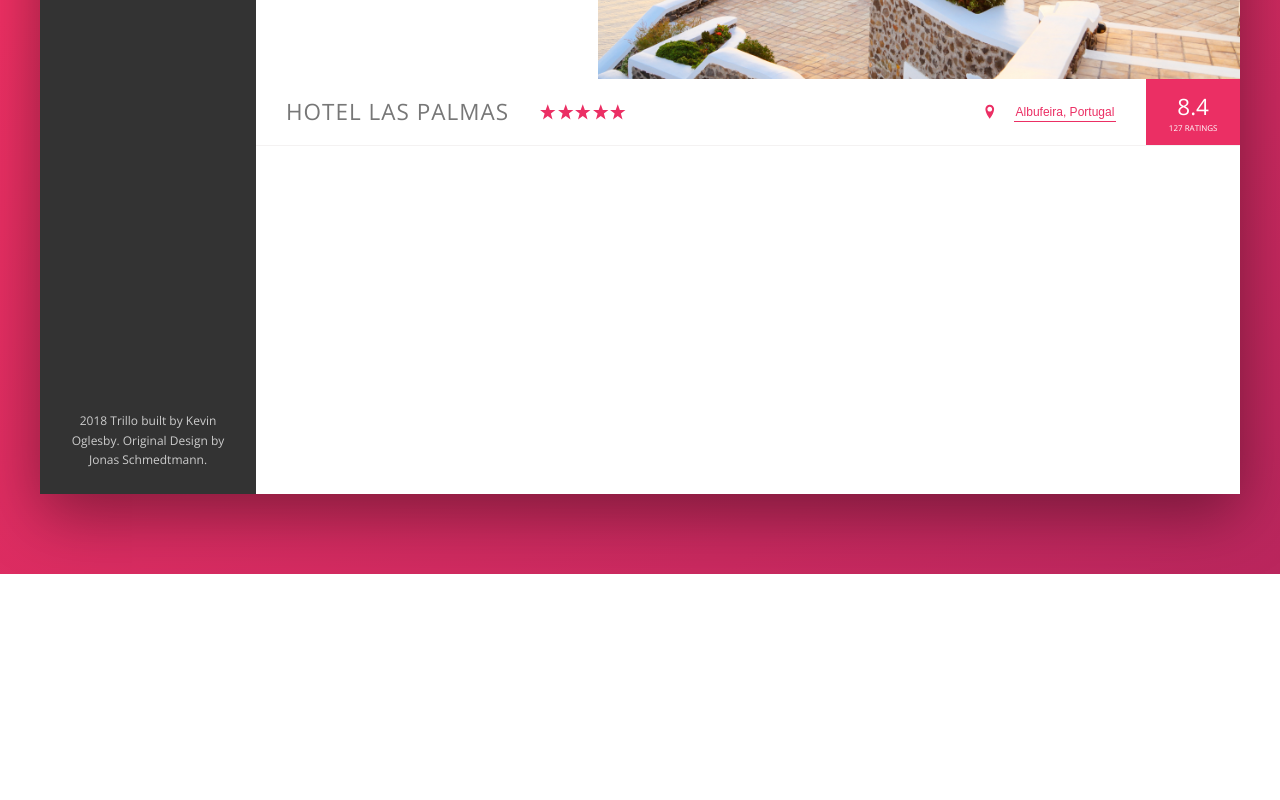
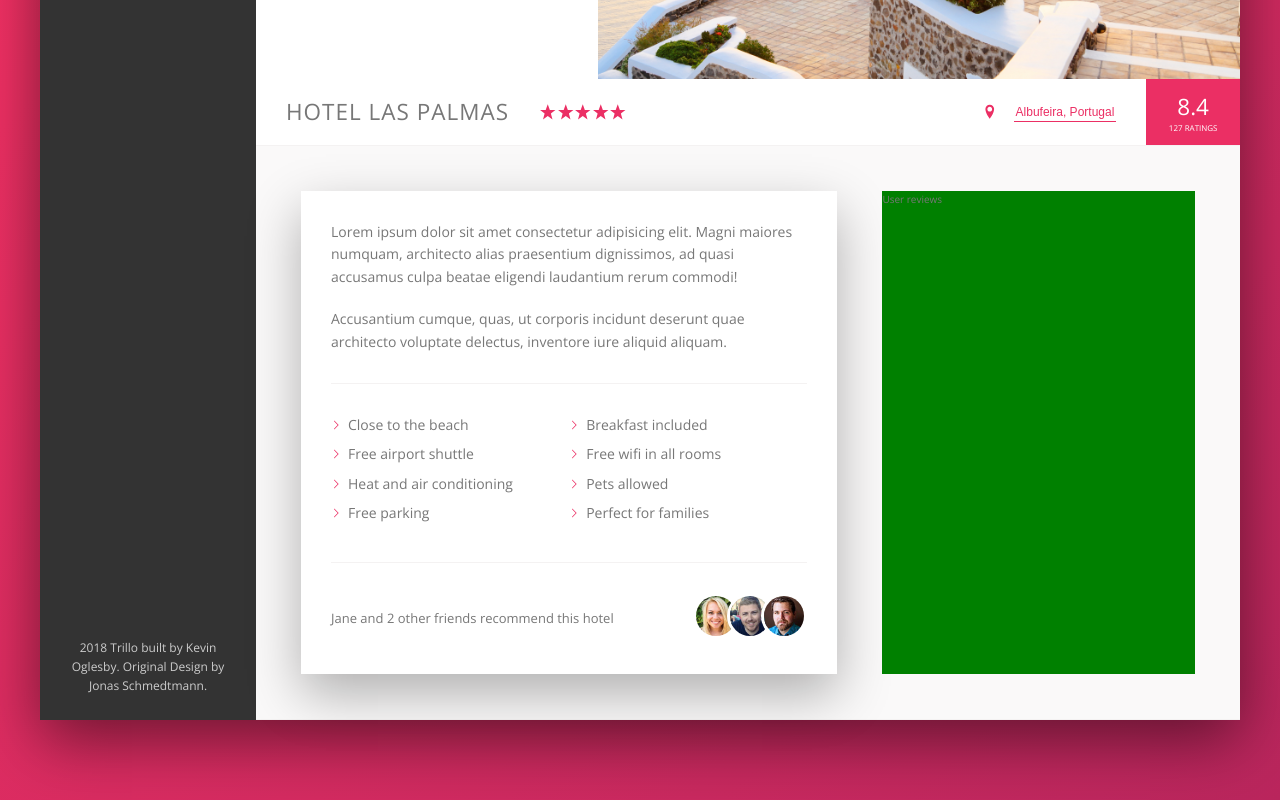
Before and after one commit to koglesby/trillo, a website: page index.html in a window 1280 px wide. Shown: the part 456-1256 px from the top of the page. Before the commit the page ends 1030 px from the top, so only its background shows below. Drawn offline with nearby package versions, Linux system fonts and the light colour scheme.

Commit message:
build description section

```diff
--- a/index.html
+++ b/index.html
@@ -150,6 +150,52 @@
               <div class="overview__rating-count">127 ratings</div>
             </div>
           </div>
+          <div class="detail">
+            <div class="description">
+              <p class="paragraph">
+                Lorem ipsum dolor sit amet consectetur adipisicing elit. Magni
+                maiores numquam, architecto alias praesentium dignissimos, ad
+                quasi accusamus culpa beatae eligendi laudantium rerum commodi!
+              </p>
+              <p class="paragraph">
+                Accusantium cumque, quas, ut corporis incidunt deserunt quae
+                architecto voluptate delectus, inventore iure aliquid aliquam.
+              </p>
+              <ul class="list">
+                <li class="list__item">Close to the beach</li>
+                <li class="list__item">Breakfast included</li>
+                <li class="list__item">Free airport shuttle</li>
+                <li class="list__item">Free wifi in all rooms</li>
+                <li class="list__item">Heat and air conditioning</li>
+                <li class="list__item">Pets allowed</li>
+                <li class="list__item">Free parking</li>
+                <li class="list__item">Perfect for families</li>
+              </ul>
+              <div class="recommend">
+                <p class="recommend__count">
+                  Jane and 2 other friends recommend this hotel
+                </p>
+                <div class="recommend__friends">
+                  <img
+                    src="img/user-6.jpg"
+                    alt="Friend 1"
+                    class="recommend__photo"
+                  />
+                  <img
+                    src="img/user-3.jpg"
+                    alt="Friend 2"
+                    class="recommend__photo"
+                  />
+                  <img
+                    src="img/user-5.jpg"
+                    alt="Friend 3"
+                    class="recommend__photo"
+                  />
+                </div>
+              </div>
+            </div>
+            <div class="user-reviews">User reviews</div>
+          </div>
         </main>
       </div>
     </div>
--- a/sass/_base.scss
+++ b/sass/_base.scss
@@ -13,7 +13,10 @@
   --color-grey-dark-2: #777;
   --color-grey-dark-3: #999;
 
-  --shadow-dark: 0 2rem 6rem rgba(0, 0, 0, 0.4);
+  --shadow-dark: 0 2rem 6rem rgba(0, 0, 0, 0.5);
+  --shadow-light: 0 2rem 5rem rgba(0, 0, 0, 0.3);
+
+  --line: 1px solid var(--color-grey-light-2);
 }
 
 * {
@@ -33,7 +36,7 @@ html {
 }
 
 body {
-  font-family: 'Open Sans', sans-serif;
+  font-family: "Open Sans", sans-serif;
   font-weight: 400;
   line-height: 1.6;
   color: var(--color-grey-dark-2);
--- a/sass/_components.scss
+++ b/sass/_components.scss
@@ -200,7 +200,7 @@
 .overview {
   display: flex;
   align-items: center;
-  border-bottom: 1px solid var(--color-grey-light-2);
+  border-bottom: var(--line);
 
   &__heading {
     font-size: 2.25rem;
@@ -297,3 +297,76 @@
     box-shadow: none;
   }
 }
+
+////////////////////////////
+// PARAGRAPH
+.paragraph:not(:last-of-type) {
+  margin-bottom: 2rem;
+}
+
+////////////////////////////
+// LIST
+.list {
+  list-style: none;
+  margin: 3rem 0;
+  padding: 3rem 0;
+  border-top: var(--line);
+  border-bottom: var(--line);
+
+  display: flex;
+  flex-wrap: wrap;
+
+  &__item {
+    flex: 0 0 50%;
+    margin-bottom: 0.7rem;
+  }
+
+  &__item::before {
+    content: "";
+    display: inline-block;
+    height: 1rem;
+    width: 1rem;
+    margin-right: 0.7rem;
+
+    // Older browsers
+    // background-image: url(../img/chevron-thin-right.svg);
+    // background-size: cover;
+
+    // Newer browsers - masks
+    background-color: var(--color-primary);
+    -webkit-mask-image: url(../img/chevron-thin-right.svg);
+    -webkit-mask-size: cover;
+
+    mask-image: url(../img/chevron-thin-right.svg);
+    mask-size: cover;
+  }
+}
+
+/////////////////////////
+// RECOMMEND
+.recommend {
+  font-size: 1.3rem;
+  color: var(--color-grey-darkt-3);
+
+  display: flex;
+  align-items: center;
+
+  &__count {
+    margin-right: auto;
+  }
+
+  &__friends {
+  }
+
+  &__photo {
+    box-sizing: content-box;
+    height: 4rem;
+    width: 4rem;
+    border-radius: 50%;
+    border: 3px solid #fff;
+
+    &:not(:last-child) {
+      margin-right: -1.5rem;
+    }
+  }
+}
--- a/sass/_layout.scss
+++ b/sass/_layout.scss
@@ -10,7 +10,7 @@
   font-size: 1.4rem;
   height: 7rem;
   background-color: #fff;
-  border-bottom: 1px solid var(--color-grey-light-2);
+  border-bottom: var(--line);
   display: flex;
   justify-content: space-between;
   align-items: center;
@@ -36,7 +36,26 @@
 .hotel-view {
   background-color: #fff;
   flex: 1;
-
-  height: 80rem;
   // flex-grow: 1;
 }
+
+.detail {
+  display: flex;
+  padding: 4.5rem;
+  background-color: var(--color-grey-light-1);
+  border-bottom: var(--line);
+}
+
+.description {
+  font-size: 1.4rem;
+  background-color: #fff;
+  box-shadow: var(--shadow-light);
+  padding: 3rem;
+  flex: 0 0 60%;
+  margin-right: 4.5rem;
+}
+
+.user-reviews {
+  background-color: green;
+  flex: 1;
+}
```
Also changed, not shown: css/style.css.
